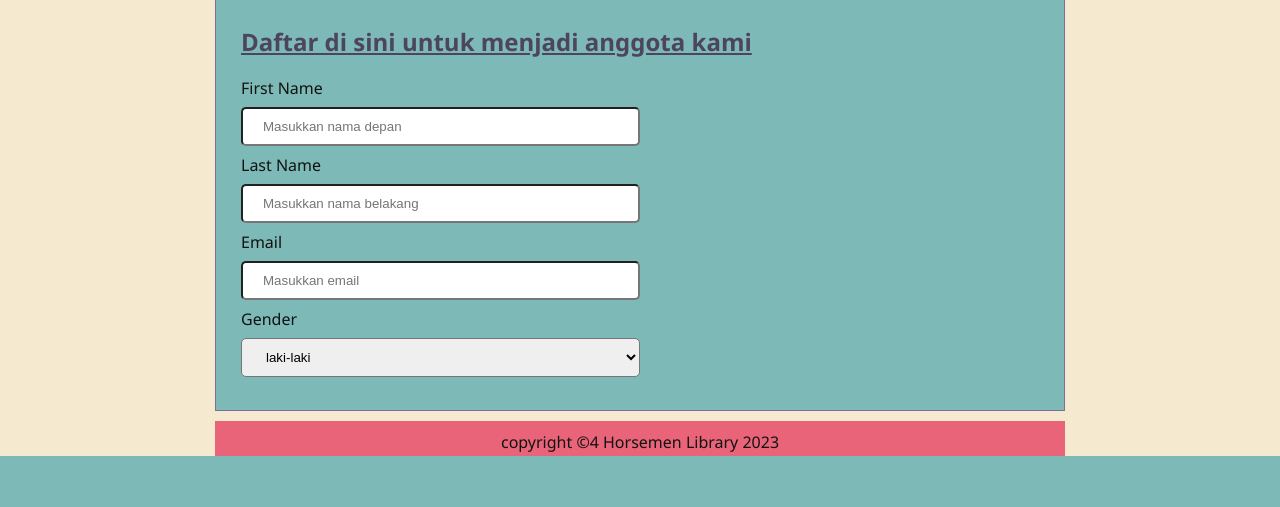
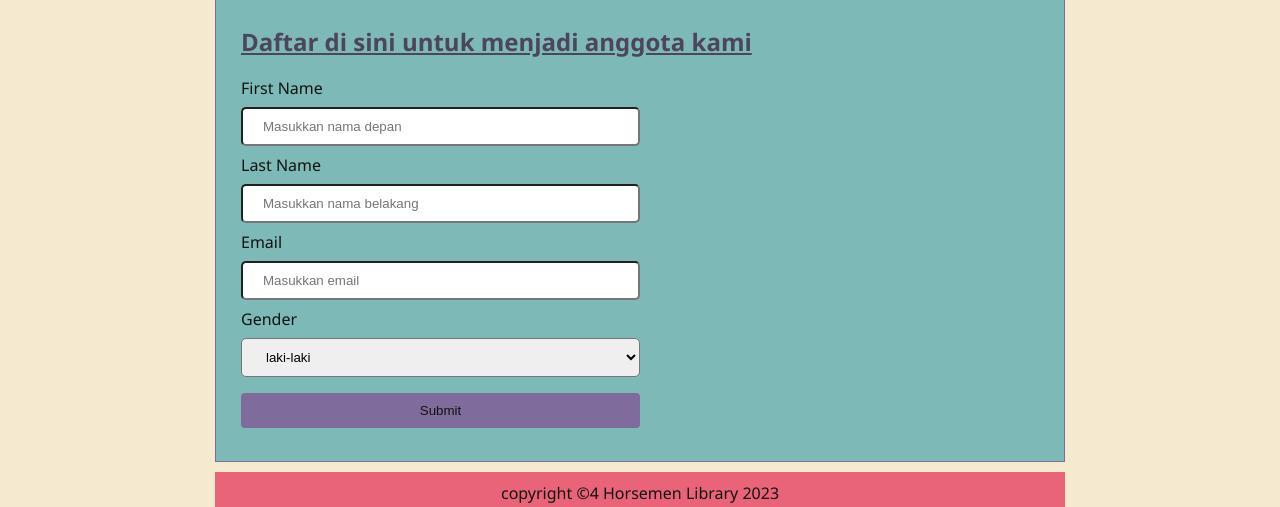
Before and after one commit to Divaaz/4-Horsemen-Library, a PHP site: page /webkelompok2.html in a window 1280 px wide. Shown: the part 709-1216 px from the top of the page. Before the commit the page ends 1165 px from the top, so only its background shows below. Run offline with PHP 8.4, Linux system fonts and the light colour scheme.

Commit message:
menambah input submit dan membuat style submit

```diff
--- a/tugas1/style.css
+++ b/tugas1/style.css
@@ -93,6 +93,19 @@ a:hover {
     display: block;
     border-radius: 5px;
 }
+.input-submit {
+    width: 50%;
+    background-color: #7f6b9c;
+    color:#121212;
+    padding: 10px 20px;
+    margin: 8px 0px;
+    border: none;
+    border-radius: 4px;
+    cursor: pointer;
+}
+.input-submit:hover {
+    background-color: #4D455D;
+}
 aside{
     background-color: #7f6b9c;
     width: 200%;
--- a/tugas1/webkelompok2.html
+++ b/tugas1/webkelompok2.html
@@ -59,7 +59,7 @@
                     <option value="perempuan">perempuan</option>
                     <option value="tidak ingin menyebutkan">tidak ingin menyebutkan</option>
                 </select>
-                <label for=""></label>
+                <input type="submit" value="Submit" class="input-submit">
             </form>
             </main>
         </div>
```
